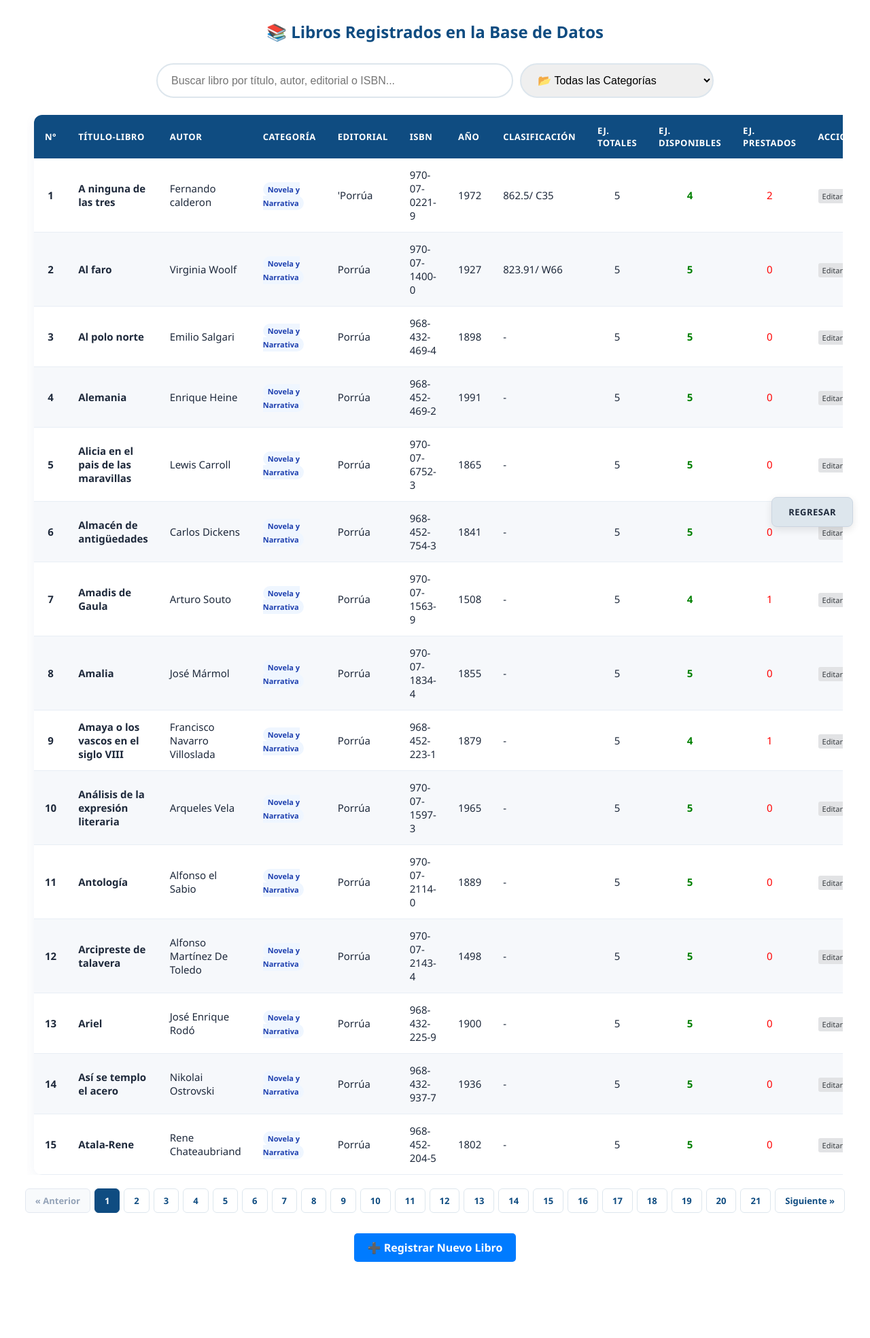
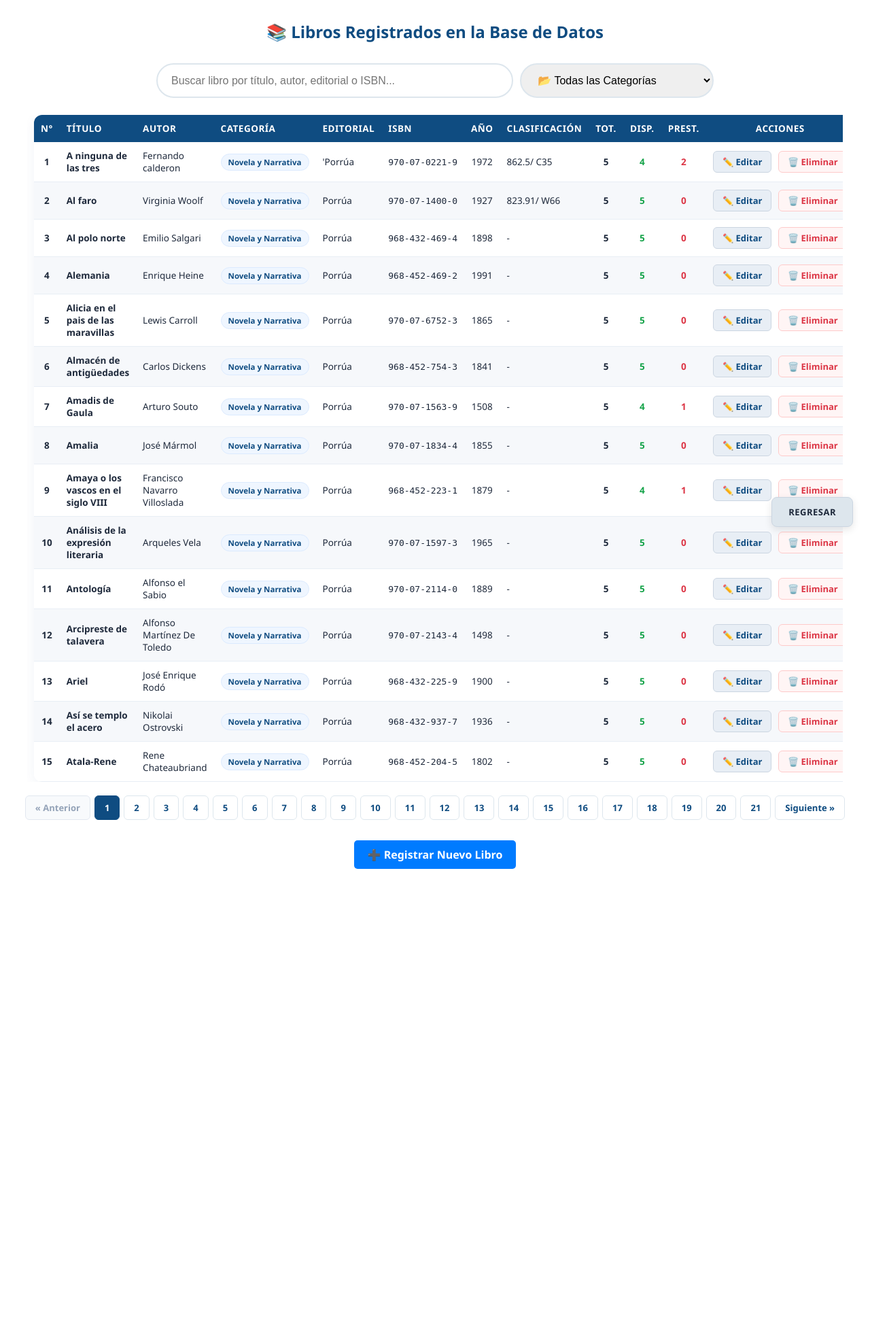
Before and after one commit to AbrildelaCruz/Biblioteca, a PHP site: page /ver_catalogo.php in a window 1280 px wide. Shown: the top 1968 px of the page at 68% size. After the commit the page ends 1278 px from the top, so only its background shows below. Run offline with PHP 8.4, Linux system fonts and the light colour scheme; data comes from the database, SQL or seed files in the repository.

Commit message:
TABLA DE VER_CATALOGO

```diff
--- a/style.css
+++ b/style.css
@@ -1160,3 +1160,59 @@ body.body2::-webkit-scrollbar-thumb:hover {
     transform: translateY(-1px);
     box-shadow: 0 3px 8px rgba(220, 53, 69, 0.2);
 }
+
+/* ==========================================================================
+   📚 AJUSTE UNIFORME DE TABLA DE CATÁLOGO (12 COLUMNAS SIN CORTES)
+   ========================================================================== */
+.tabla-catalogo th,
+.tabla-catalogo td {
+    padding: 11px 10px;
+    font-size: 13.5px;
+    vertical-align: middle;
+}
+
+.badge-categoria {
+    display: inline-block;
+    padding: 4px 10px;
+    background-color: #EFF6FF;
+    color: #0F4C81;
+    border: 1px solid #DBEAFE;
+    border-radius: 14px;
+    font-size: 11.5px;
+    font-weight: 600;
+    white-space: nowrap;
+}
+
+/* ==========================================================================
+   🖼️ PORTADA AL COSTADO EN TARJETAS DEL CATÁLOGO
+   ========================================================================== */
+.grid-catalogo {
+    grid-template-columns: repeat(auto-fill, minmax(340px, 1fr)) !important;
+}
+
+.tarjeta-libro {
+    max-width: 400px !important;
+}
+
+.fila-tarjeta-contenido {
+    display: flex;
+    flex-direction: row; /* Coloca la portada a la izquierda y los datos a la derecha */
+    gap: 15px;
+    align-items: flex-start;
+    margin-bottom: 14px;
+}
+
+.portada-libro {
+    width: 85px;
+    height: 125px;
+    object-fit: cover;
+    border-radius: 6px;
+    flex-shrink: 0; /* Evita que la imagen se aplaste si el título es muy largo */
+    background-color: #EFF6FF;
+    border: 1px solid #CBD5E1;
+}
+
+.info-libro {
+    flex: 1;
+    min-width: 0;
+}
--- a/ver_catalogo.php
+++ b/ver_catalogo.php
@@ -78,22 +78,22 @@ $resultado = $stmt->get_result();
         </select>
     </div>
 
-    <div class="tabla-responsiva">
-        <table class="tabla-datos" style="max-width: 95%; margin: 20px auto; font-size: 13px;">
+    <div class="tabla-responsiva" style="max-width: 1320px;">
+        <table class="tabla-datos tabla-catalogo">
             <thead>
                 <tr>
-                    <th>N°</th>
-                    <th>Título-libro</th>
+                    <th style="text-align: center;">N°</th>
+                    <th>Título</th>
                     <th>Autor</th>
                     <th>Categoría</th>
                     <th>Editorial</th>
                     <th>ISBN</th>
-                    <th>Año</th>
+                    <th style="text-align: center;">Año</th>
                     <th>Clasificación</th>
-                    <th>Ej. Totales</th>
-                    <th>Ej. Disponibles</th>
-                    <th>Ej. Prestados</th>
-                    <th>Acciones</th>
+                    <th style="text-align: center;">Tot.</th>
+                    <th style="text-align: center;">Disp.</th>
+                    <th style="text-align: center;">Prest.</th>
+                    <th style="text-align: center;">Acciones</th>
                 </tr>
             </thead>
             <tbody id="tabla-cuerpo-libros">
@@ -104,22 +104,20 @@ $resultado = $stmt->get_result();
                         ?>
                         <tr>
                             <td style="font-weight: bold; text-align: center;"><?php echo $num; ?></td>
-                            <td><b><?php echo htmlspecialchars($fila['Titulo']); ?></b></td>
+                            <td><strong><?php echo htmlspecialchars($fila['Titulo']); ?></strong></td>
                             <td><?php echo htmlspecialchars($fila['Autor']); ?></td>
-                            <td><span style="padding: 3px 7px; background: #EFF6FF; color: #1E40AF; border-radius: 12px; font-size: 11px; font-weight: bold;"><?php echo htmlspecialchars($fila['Categoria'] ?? 'Novela y Narrativa'); ?></span></td>
+                            <td><span class="badge-categoria"><?php echo htmlspecialchars($fila['Categoria'] ?? 'Novela y Narrativa'); ?></span></td>
                             <td><?php echo htmlspecialchars($fila['Editorial']); ?></td>
-                            <td><?php echo htmlspecialchars($fila['ISBN'] ?? '-'); ?></td>
-                            <td><?php echo htmlspecialchars($fila['ano'] ?? '-'); ?></td>
-                            <td><?php echo htmlspecialchars($clasif); ?></td>
-                            <td style="text-align: center;"><?php echo $fila['Ejemplares_totales'] ?? 0; ?></td>
-                            <td style="text-align: center; color: green; font-weight: bold;"><?php echo $fila['Ejemplares_disponibles'] ?? 0; ?></td>
-                            <td style="text-align: center; color: red;"><?php echo $fila['Ejemplares_prestados'] ?? 0; ?></td>
-                            <td>
-                                <a href="catalogo.php?editar_id=<?php echo $fila['id_libro']; ?>"
-                                    style="text-decoration: none; padding: 3px 6px; background-color: #e2e3e5; border-radius: 3px; color: #383d41; font-size: 11px;">Editar</a>
-                                <a href="catalogo.php?eliminar_id=<?php echo $fila['id_libro']; ?>"
-                                    style="text-decoration: none; padding: 3px 6px; background-color: #f8d7da; border-radius: 3px; color: #721c24; font-size: 11px; margin-left: 2px;"
-                                    onclick="return confirm('¿Seguro que deseas eliminar este libro?');">Eliminar</a>
+                            <td style="white-space: nowrap; font-family: monospace; font-size: 13px;"><?php echo htmlspecialchars($fila['ISBN'] ?? '-'); ?></td>
+                            <td style="text-align: center;"><?php echo htmlspecialchars($fila['ano'] ?? '-'); ?></td>
+                            <td style="white-space: nowrap;"><?php echo htmlspecialchars($clasif); ?></td>
+                            <td style="text-align: center; font-weight: 600;"><?php echo $fila['Ejemplares_totales'] ?? 0; ?></td>
+                            <td style="text-align: center; color: #16A34A; font-weight: bold;"><?php echo $fila['Ejemplares_disponibles'] ?? 0; ?></td>
+                            <td style="text-align: center; color: #DC3545; font-weight: 600;"><?php echo $fila['Ejemplares_prestados'] ?? 0; ?></td>
+                            <td style="text-align: center;">
+                                <a href="catalogo.php?editar_id=<?php echo $fila['id_libro']; ?>" class="btn-editar">✏️ Editar</a>
+                                <a href="catalogo.php?eliminar_id=<?php echo $fila['id_libro']; ?>" class="btn-eliminar"
+                                    onclick="return confirm('¿Seguro que deseas eliminar este libro?');">🗑️ Eliminar</a>
                             </td>
                         </tr>
                         <?php
```
